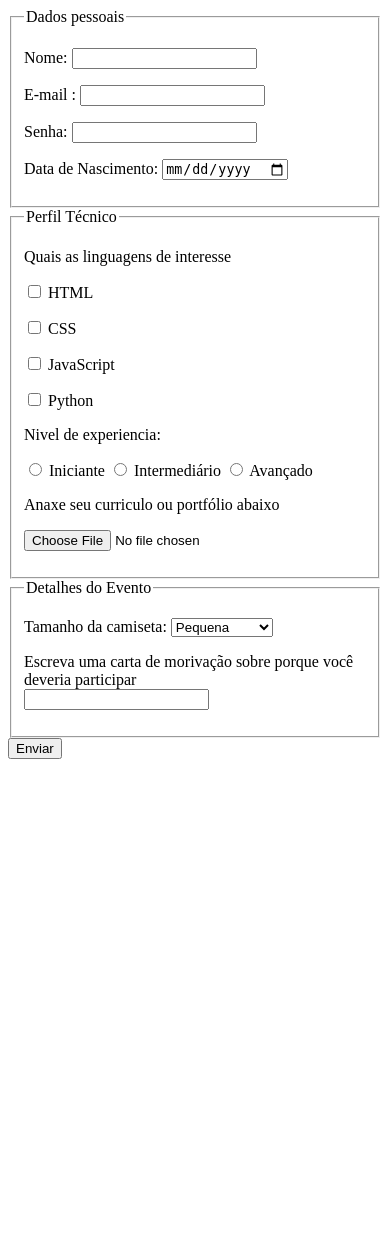
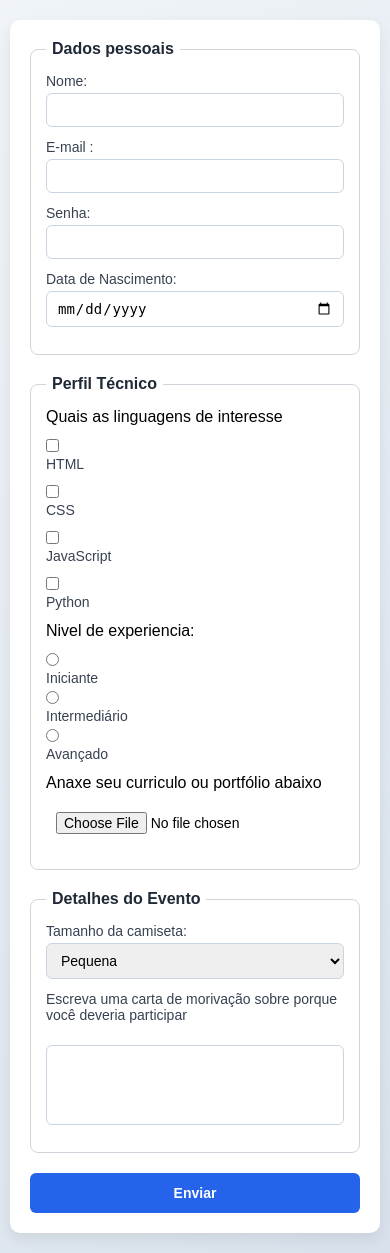
Before and after one commit to carlosedsousa-dev/astea_oficial, a PHP site: page /formulario.html in a window 390 px wide. Before the commit the page ends 759 px from the top, so only its background shows below. Run offline with PHP 8.4, Linux system fonts and the light colour scheme.

Commit message:
Realização da atividade sobre responsividade

```diff
--- a/formulario.html
+++ b/formulario.html
@@ -4,6 +4,7 @@
     <meta charset="UTF-8">
     <meta name="viewport" content="width=device-width, initial-scale=1.0">
     <title>Fomularios</title>
+    <link rel="stylesheet" href="style.css">
 </head>
 <body>
     <form action="cadastro.js" method="post">
--- a/style.css
+++ b/style.css
@@ -1,93 +1,138 @@
-/* Reset básico */
-* {
-    margin: 0;
-    padding: 0;
-    box-sizing: border-box;
+/* Reset */
+*{
+    margin:0;
+    padding:0;
+    box-sizing:border-box;
 }
 
-/* Corpo da página */
-body {
+/* Base Mobile */
+body{
     font-family: Arial, Helvetica, sans-serif;
-    background: linear-gradient(135deg, #f0f4f8, #d9e2ec);
-    padding: 40px 20px;
-    display: flex;
-    justify-content: center;
+    background: linear-gradient(135deg,#f0f4f8,#d9e2ec);
+    padding:20px 10px;
 }
 
-/* Formulário */
-form {
-    background-color: #ffffff;
-    width: 100%;
-    max-width: 700px;
-    padding: 30px;
-    border-radius: 10px;
-    box-shadow: 0 8px 20px rgba(0, 0, 0, 0.08);
+/* Form */
+form{
+    width:100%;
+    background:#fff;
+    padding:20px;
+    border-radius:10px;
+    box-shadow:0 6px 15px rgba(0,0,0,0.08);
 }
 
 /* Fieldset */
-fieldset {
-    border: 1px solid #d1d5db;
-    border-radius: 8px;
-    padding: 20px;
-    margin-bottom: 25px;
+fieldset{
+    border:1px solid #d1d5db;
+    border-radius:8px;
+    padding:15px;
+    margin-bottom:20px;
 }
 
 /* Legend */
-legend {
-    font-weight: bold;
-    color: #1f2937;
-    padding: 0 10px;
+legend{
+    font-weight:bold;
+    color:#1f2937;
+    padding:0 6px;
 }
 
-/* Parágrafos do formulário */
-p {
-    margin-bottom: 15px;
+/* Espaçamento */
+p{
+    margin-bottom:12px;
 }
 
-/* Labels */
-label {
-    font-weight: 500;
-    display: inline-block;
-    margin-bottom: 5px;
-    color: #374151;
+/* Label */
+label{
+    display:block;
+    font-size:14px;
+    font-weight:500;
+    margin-bottom:4px;
+    color:#374151;
 }
 
-/* Inputs, select e textarea */
-.inp,
-select {
-    width: 100%;
-    padding: 8px 10px;
-    border: 1px solid #cbd5e1;
-    border-radius: 6px;
-    font-size: 14px;
-    transition: border 0.2s, box-shadow 0.2s;
+/* Inputs gerais */
+input,
+select{
+    width:100%;
+    padding:8px 10px;
+    border:1px solid #cbd5e1;
+    border-radius:6px;
+    font-size:14px;
 }
 
-/* Efeito ao focar */
+/* foco */
 input:focus,
-select:focus {
-    outline: none;
-    border-color: #2563eb;
-    box-shadow: 0 0 0 2px rgba(37, 99, 235, 0.2);
+select:focus{
+    outline:none;
+    border-color:#2563eb;
+    box-shadow:0 0 0 2px rgba(37,99,235,0.2);
 }
 
-/* Checkboxes e radios */
-.check
-.rad {
-    margin-right: 6px;
+/* checkbox e radio */
+input[type="checkbox"],
+input[type="radio"]{
+    width:auto;
+    margin-right:6px;
 }
 
-/* Botão enviar */
-input#env {
-    background-color: #2563eb;
-    color: white;
-    padding: 10px 18px;
-    border: none;
-    border-radius: 6px;
-    cursor: pointer;
-    font-weight: bold;
+/* file input */
+input[type="file"]{
+    border:none;
 }
 
-input#env:hover {
-    background-color: #1e40af;
+/* carta de motivação (simulando textarea) */
+#ijus{
+    height:80px;
 }
+
+/* botão */
+input[type="submit"]{
+    width:100%;
+    background:#2563eb;
+    color:white;
+    border:none;
+    padding:12px;
+    border-radius:6px;
+    font-weight:bold;
+    cursor:pointer;
+}
+
+input[type="submit"]:hover{
+    background:#1e40af;
+}
+
+/* ---------------------- */
+/* Tablet */
+/* ---------------------- */
+
+@media (min-width:600px){
+
+    body{
+        display:flex;
+        justify-content:center;
+        padding:30px;
+    }
+
+    form{
+        max-width:600px;
+        padding:25px;
+    }
+
+}
+
+/* ---------------------- */
+/* Desktop */
+/* ---------------------- */
+
+@media (min-width:900px){
+
+    form{
+        max-width:750px;
+        padding:35px;
+    }
+
+    fieldset{
+        padding:25px;
+    }
+
+}
```
